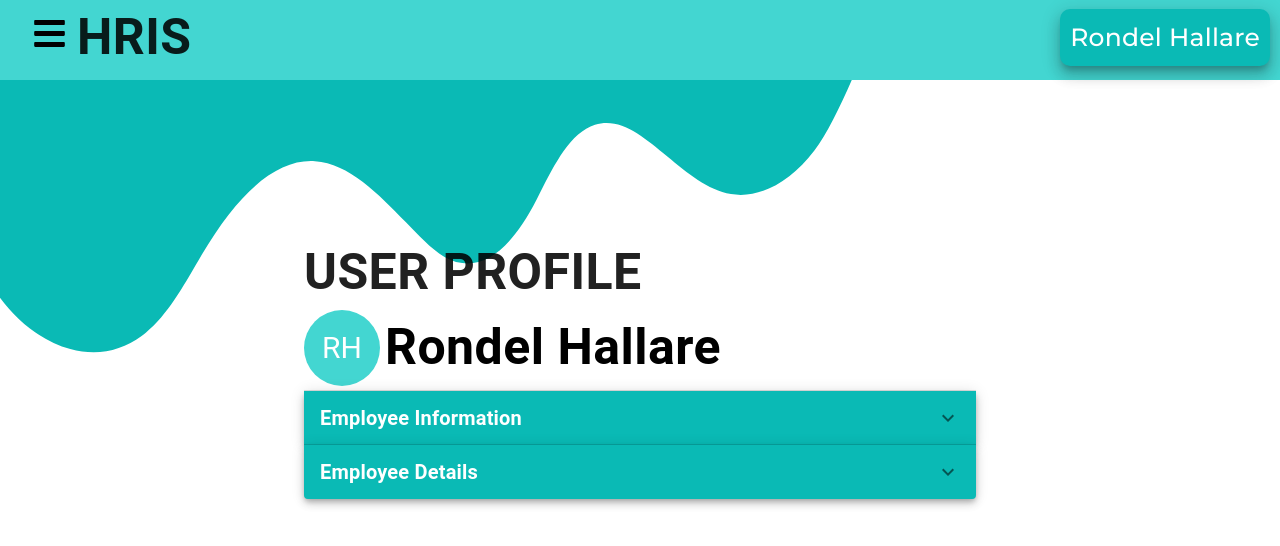
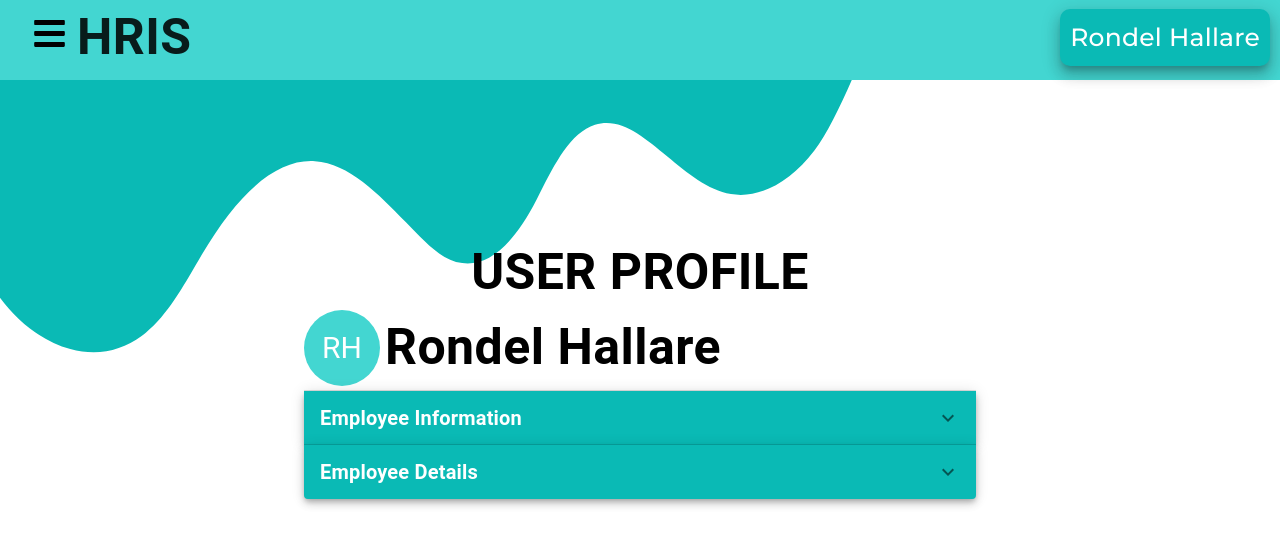
Before and after one commit to rondelhallare/HRIS-Project, a React (Create React App) app: page /UserProfile in a window 1280 px wide. Shown: the top 546 px of the page. Built offline with nearby package versions, Linux system fonts and the light colour scheme.

Commit message:
Update UserTitle.js

```diff
--- a/src/Components/UserProfile/UserTitle.js
+++ b/src/Components/UserProfile/UserTitle.js
@@ -7,9 +7,9 @@ const UserTitle = () => {
         <Box>
             <Typography sx = {{
                  fontWeight: 'bold',
-                 color: 'blac',
+                 color: 'black',
                  fontSize: '50px',
-                 textAlign: 'left',
+                 textAlign: 'center',
             }}>
                 USER PROFILE
             </Typography>
```
